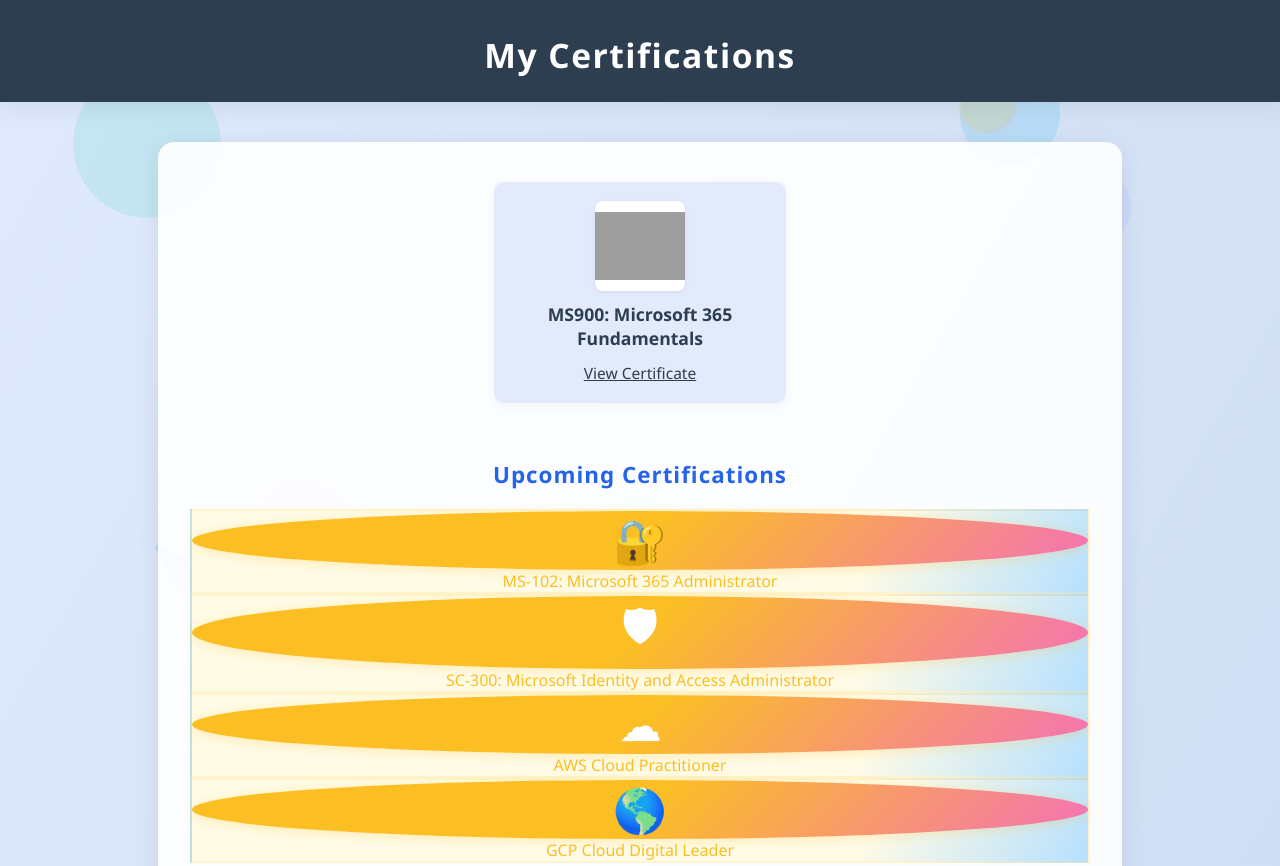
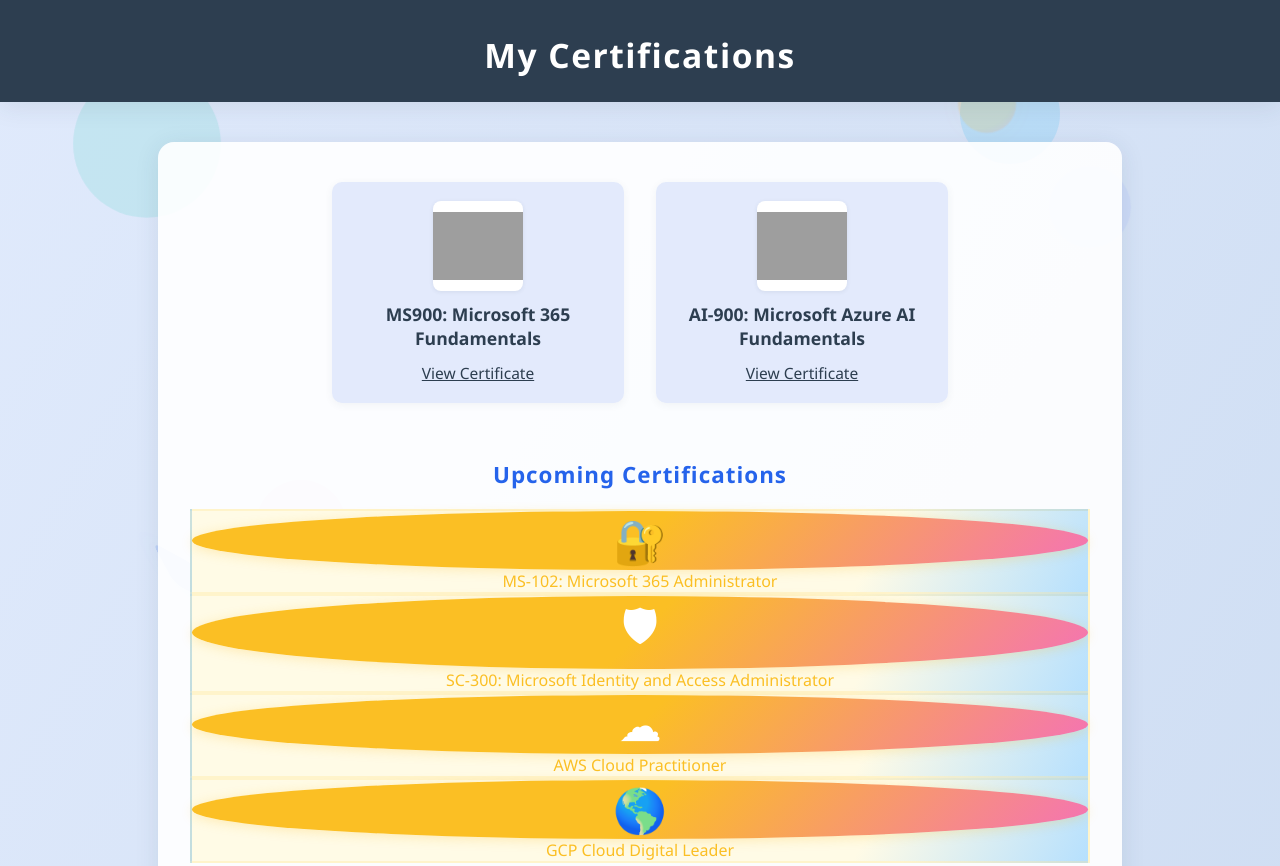
Before and after one commit to protonughosh/jhingalal, a plain HTML site: page certifications.html in a window 1280 px wide. Shown: the top 866 px of the page. Drawn offline with Linux system fonts and the light colour scheme; grey boxes are pictures that could not be loaded.

Commit message:
Update certifications.html

```diff
--- a/certifications.html
+++ b/certifications.html
@@ -217,6 +217,12 @@
                 <span class="cert-title">MS900: Microsoft 365 Fundamentals</span>
                 <a href="#" class="cert-link" target="_blank">View Certificate</a>
             </div>
+            <!-- AI-900 Certificate Card -->
+            <div class="cert-card">
+                <img src="https://img.credly.com/size/340x340/images/0b4c0a1d-8c0d-4b8e-bb6b-1c1c7e2aaff6/image.png" alt="AI900 Badge" class="cert-image">
+                <span class="cert-title">AI-900: Microsoft Azure AI Fundamentals</span>
+                <a href="#" class="cert-link" target="_blank">View Certificate</a>
+            </div>
             <!-- Add more cert-card blocks for more certificates -->
         </div>
         <div class="upcoming-section">
```
